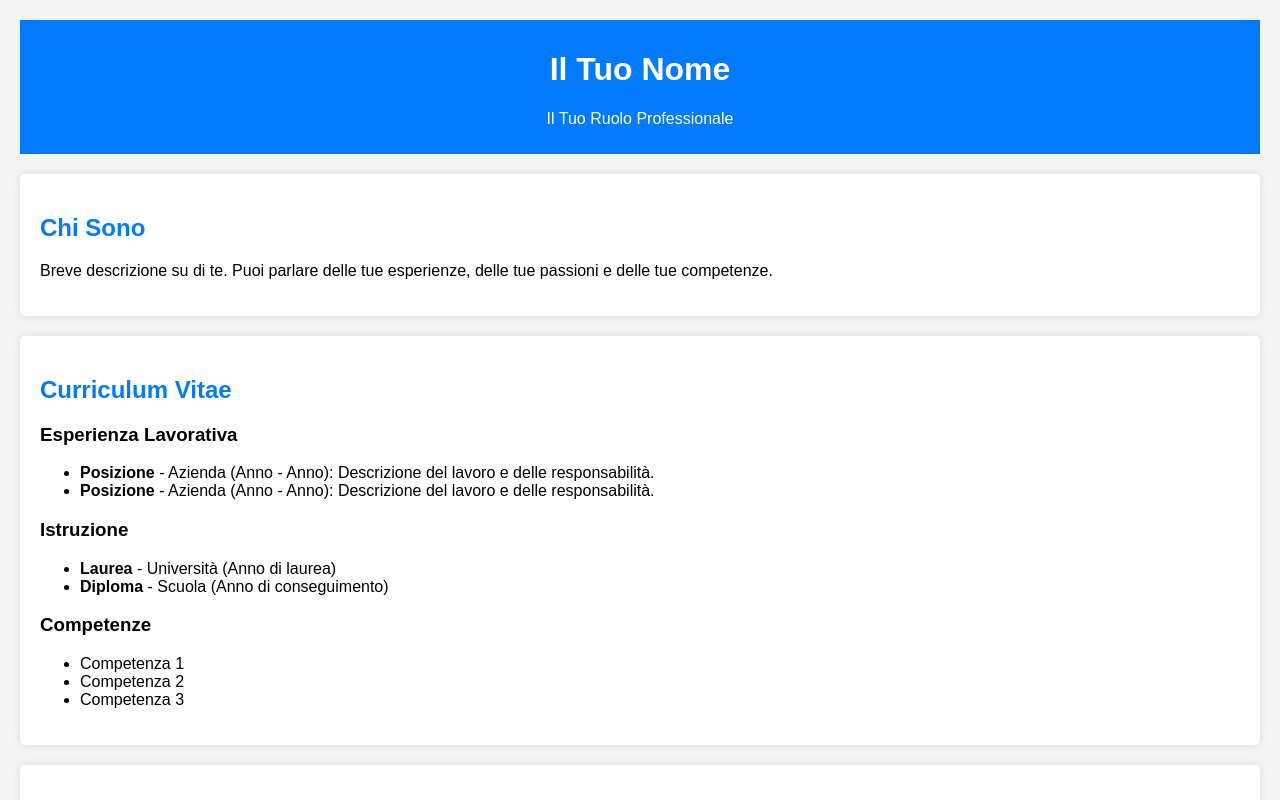
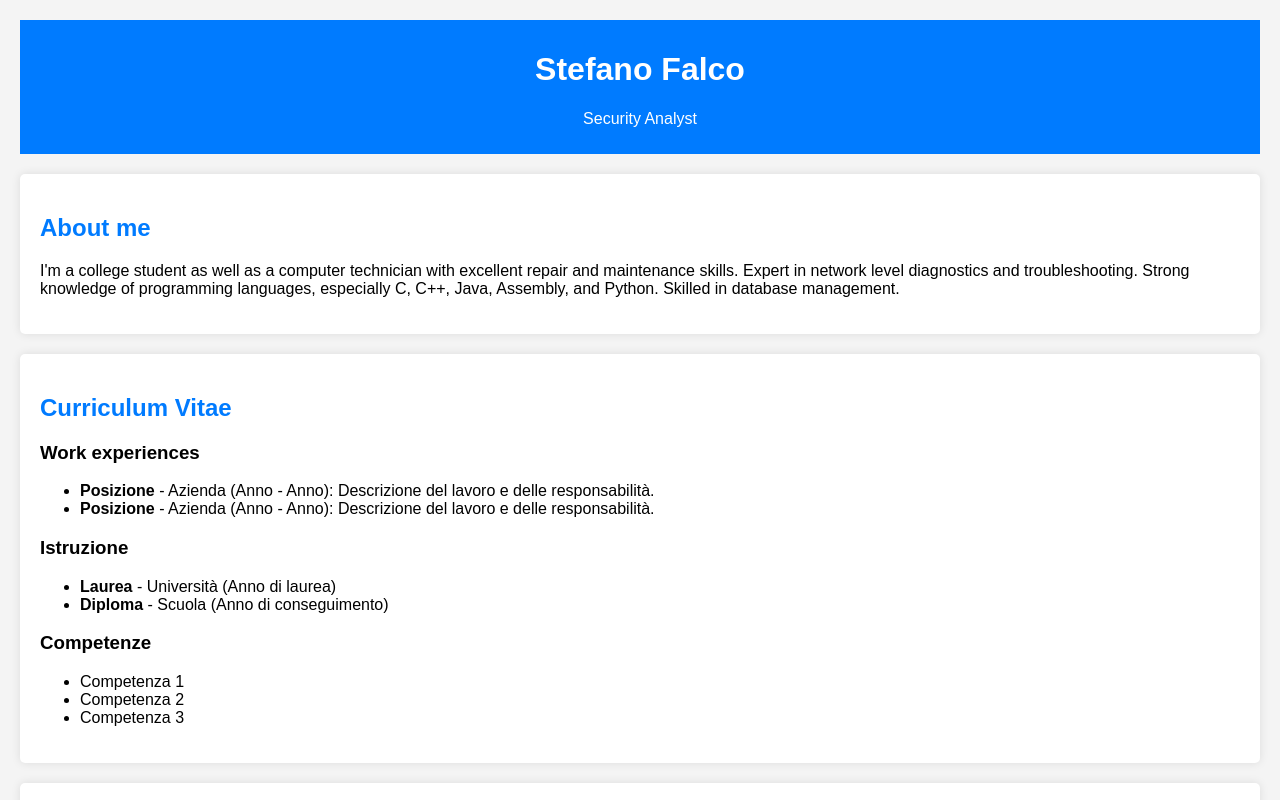
Before and after one commit to StefanoFalco/MyWebSite, a plain HTML site: page index.html in a window 1280 px wide. Shown: the top 800 px of the page. Drawn offline with Linux system fonts and the light colour scheme.

Commit message:
Update index.html

```diff
--- a/index.html
+++ b/index.html
@@ -32,18 +32,18 @@
 <body>
 
 <header>
-    <h1>Il Tuo Nome</h1>
-    <p>Il Tuo Ruolo Professionale</p>
+    <h1>Stefano Falco</h1>
+    <p>Security Analyst</p>
 </header>
 
 <section>
-    <h2>Chi Sono</h2>
-    <p>Breve descrizione su di te. Puoi parlare delle tue esperienze, delle tue passioni e delle tue competenze.</p>
+    <h2>About me</h2>
+    <p>I'm a college student as well as a computer technician with excellent repair and maintenance skills. Expert in network level diagnostics and troubleshooting. Strong knowledge of programming languages, especially C, C++, Java, Assembly, and Python. Skilled in database management.</p>
 </section>
 
 <section>
     <h2>Curriculum Vitae</h2>
-    <h3>Esperienza Lavorativa</h3>
+    <h3>Work experiences</h3>
     <ul>
         <li><strong>Posizione</strong> - Azienda (Anno - Anno): Descrizione del lavoro e delle responsabilità.</li>
         <li><strong>Posizione</strong> - Azienda (Anno - Anno): Descrizione del lavoro e delle responsabilità.</li>
```
